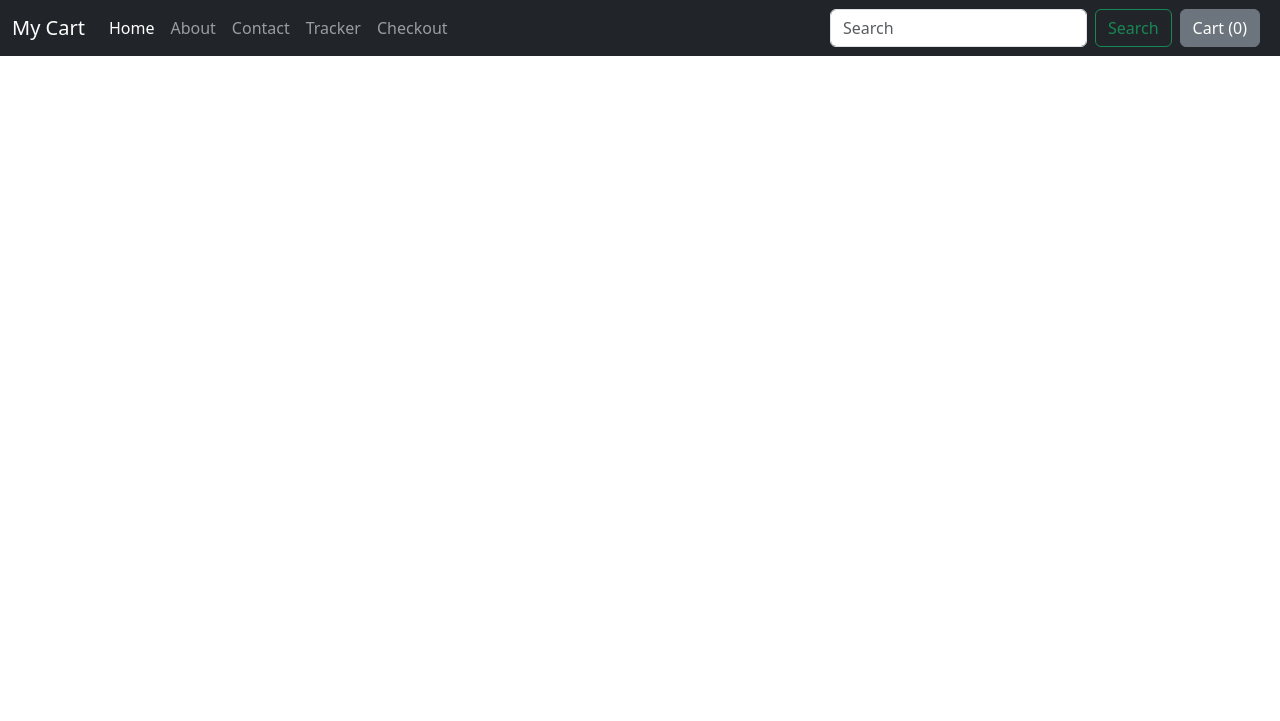
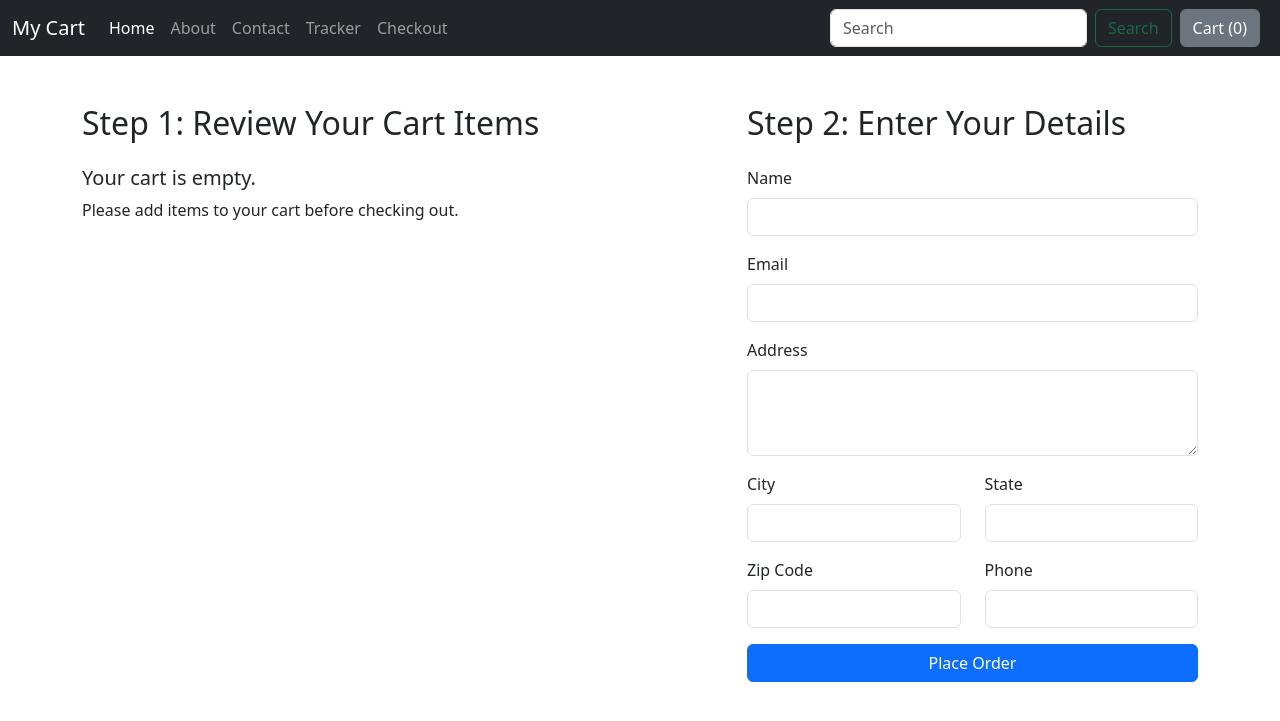
Before and after one commit to shivajichakravorty/django_test_and_practice, a Django app: page /shop/checkout/ in a window 1280 px wide. Shown: the top 721 px of the page. Run offline with Django 5.2, Linux system fonts and the light colour scheme.

Commit message:
Checkout page designed with order confirmation page

```diff
--- a/practice_mycart_ecom/mycart/shop/admin.py
+++ b/practice_mycart_ecom/mycart/shop/admin.py
@@ -2,7 +2,8 @@ from django.contrib import admin
 
 # Register your models here.
 
-from .models import Contact, Product
+from .models import Contact, Product, Order
 
 admin.site.register(Product)
 admin.site.register(Contact)
+admin.site.register(Order)
--- a/practice_mycart_ecom/mycart/shop/templates/shop/checkout.html
+++ b/practice_mycart_ecom/mycart/shop/templates/shop/checkout.html
@@ -3,5 +3,123 @@
 {% extends "shop/basic.html" %}
 {% block title %}Checkout - My Cart{% endblock %}
 {% block content %}
-
+<div class="container mt-5">
+  <div class="row">
+    <div class="col-md-7">
+      <h2>Step 1: Review Your Cart Items</h2>
+      <div id="cartItems" class="mt-4">
+        <p>Your cart is loading...</p>
+      </div>
+    </div>
+    <div class="col-md-5">
+      <h2>Step 2: Enter Your Details</h2>
+      <form action="/shop/checkout/" method="POST" class="mt-4">
+        {% csrf_token %}
+        <input type="hidden" name="itemsJson" id="itemsJson" />
+        <div class="mb-3">
+          <label for="name" class="form-label">Name</label>
+          <input
+            type="text"
+            class="form-control"
+            id="name"
+            name="name"
+            required
+          />
+        </div>
+        <div class="mb-3">
+          <label for="email" class="form-label">Email</label>
+          <input
+            type="email"
+            class="form-control"
+            id="email"
+            name="email"
+            required
+          />
+        </div>
+        <div class="mb-3">
+          <label for="address" class="form-label">Address</label>
+          <textarea
+            class="form-control"
+            id="address"
+            name="address"
+            rows="3"
+            required
+          ></textarea>
+        </div>
+        <div class="row">
+          <div class="col-md-6 mb-3">
+            <label for="city" class="form-label">City</label>
+            <input
+              type="text"
+              class="form-control"
+              id="city"
+              name="city"
+              required
+            />
+          </div>
+          <div class="col-md-6 mb-3">
+            <label for="state" class="form-label">State</label>
+            <input
+              type="text"
+              class="form-control"
+              id="state"
+              name="state"
+              required
+            />
+          </div>
+        </div>
+        <div class="row">
+          <div class="col-md-6 mb-3">
+            <label for="zip_code" class="form-label">Zip Code</label>
+            <input
+              type="text"
+              class="form-control"
+              id="zip_code"
+              name="zip_code"
+              required
+            />
+          </div>
+          <div class="col-md-6 mb-3">
+            <label for="phone" class="form-label">Phone</label>
+            <input
+              type="tel"
+              class="form-control"
+              id="phone"
+              name="phone"
+              required
+            />
+          </div>
+        </div>
+        <button type="submit" class="btn btn-primary w-100">Place Order</button>
+      </form>
+    </div>
+  </div>
+</div>
+{% endblock %} {% block js %} {{ block.super }}
+<script>
+  document.addEventListener("DOMContentLoaded", function () {
+    const cartItemsContainer = document.getElementById("cartItems");
+    const itemsJsonInput = document.getElementById("itemsJson");
+    const submitButton = document.querySelector('form button[type="submit"]');
+    if (typeof cart === "undefined" || Object.keys(cart).length === 0) {
+      cartItemsContainer.innerHTML =
+        "<h5>Your cart is empty.</h5><p>Please add items to your cart before checking out.</p>";
+      submitButton.disabled = true;
+      return;
+    }
+    itemsJsonInput.value = JSON.stringify(cart);
+    let cartHtml = '<ul class="list-group list-group-numbered">';
+    for (const item in cart) {
+      const [quantity, name] = cart[item];
+      cartHtml += `<li class="list-group-item d-flex justify-content-between align-items-start">
+            <div class="ms-2 me-auto">
+                <div class="fw-bold">${escapeHTML(name)}</div>
+            </div>
+            <span class="badge bg-primary rounded-pill">${quantity}</span>
+        </li>`;
+    }
+    cartHtml += "</ul>";
+    cartItemsContainer.innerHTML = cartHtml;
+  });
+</script>
 {% endblock %}
--- a/practice_mycart_ecom/mycart/shop/views.py
+++ b/practice_mycart_ecom/mycart/shop/views.py
@@ -1,5 +1,5 @@
 from django.shortcuts import get_object_or_404, render
-from .models import Contact, Product
+from .models import Contact, Order, Product
 from collections import defaultdict
 
 
@@ -26,7 +26,7 @@ def contact(request):
         name = request.POST.get('name', '')
         email = request.POST.get('email', '')
         phone = request.POST.get('phone', '')
-        desc = request.POST.get('desc', '')
+        desc = request.POST.get('query', '')
         contact = Contact(name=name, email=email, phone=phone, desc=desc)
         contact.save()
     else:
@@ -44,4 +44,22 @@ def productview(request, myid):
     return render(request, 'shop/productview.html', {'product': product})
 
 def checkout(request):
+    if request.method == 'POST':
+        items_json = request.POST.get('itemsJson', '')
+        name = request.POST.get('name', '')
+        email = request.POST.get('email', '')
+        phone = request.POST.get('phone', '')
+        address = request.POST.get('address', '')
+        city = request.POST.get('city', '')
+        state = request.POST.get('state', '')
+        zip_code = request.POST.get('zip_code', '')
+        order = Order(items_json=items_json, name=name, email=email, address=address, city=city, state=state, zip_code=zip_code, phone=phone)
+        order.save()
+        # Assuming the Order model has an 'order_id' field as primary key
+        return render(request, 'shop/order_confirmation.html')
+    else:
+        return render(request, 'shop/checkout.html')
+
+
+
     return render(request, 'shop/checkout.html')
```
Also changed, not shown: practice_mycart_ecom/mycart/shop/models.py (+12 -0 lines), practice_mycart_ecom/mycart/shop/templates/shop/order_confirmation.html (added, +16 -0 lines), practice_mycart_ecom/mycart/db.sqlite3, practice_mycart_ecom/mycart/shop/migrations/0005_order.py (added).
